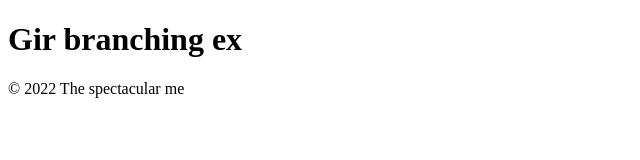
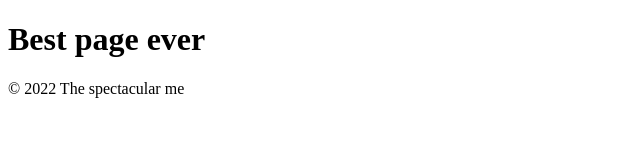
Before and after one commit to ArtemAntonenko0504/day_8_brenching, a plain HTML site: page index.html in a window 1280 px wide. Shown: the whole page, without its empty margins (0-640 px from the left). Drawn offline with Linux system fonts and the light colour scheme.

Commit message:
changes to boss title

```diff
--- a/index.html
+++ b/index.html
@@ -3,10 +3,10 @@
 <head>
     <meta charset="UTF-8">
     <meta name="viewport" content="width=device-width, initial-scale=1.0">
-    <title>Git Branching ex</title>
+    <title>Git branching</title>
 </head>
 <body>
-    <h1> Gir branching ex
+    <h1> Best page ever
     </h1>
 
     <footer>
```
